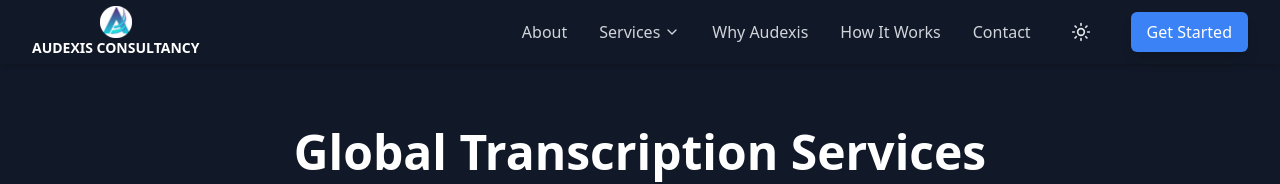
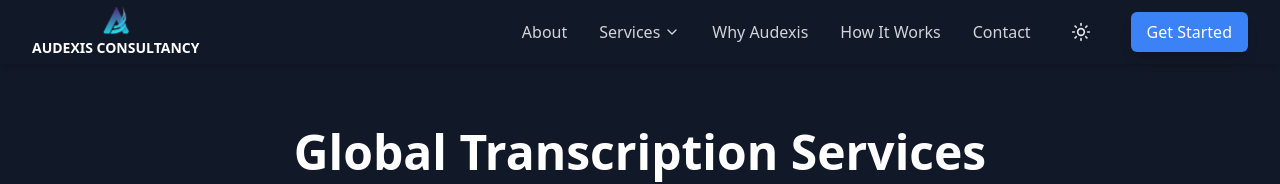
Before and after one commit to newcomer119/Audexis, a React (Vite) app: page /services/global in a window 1280 px wide. Shown: the top 184 px of the page. Built offline with nearby package versions, Linux system fonts and the light colour scheme.

Commit message:
made changes to logo for both theme

```diff
--- a/src/components/Navbar.tsx
+++ b/src/components/Navbar.tsx
@@ -2,8 +2,8 @@ import React, { useState, useEffect } from 'react';
 import { Headphones, Menu, X, ChevronDown } from 'lucide-react';
 import { Link, useLocation } from 'react-router-dom';
 import { ThemeToggle } from './ThemeToggle';
-import AudexisLogo from '../Audexis1.jpg'
-import Logo from '../Audexis2.png'
+import AudexisLogo from '../Audexis2.png'
+import Logo from '../aude1.png'
 
 const serviceLinks = [
   { name: 'Legal Transcription', path: '/services/legal' },
@@ -28,11 +28,16 @@ export function Navbar() {
         <div className="flex justify-between h-16 items-center">
           <Link to="/" className="flex flex-col items-center">
             <img
+              src={AudexisLogo}
+              alt="Audexis Logo"
+              className="h-8 w-auto bg-blend-screen block dark:hidden"
+            />
+            <img
               src={Logo}
-              alt="Audexis Logo"
-                className="h-8 w-auto"
-              />
-              <span className="text-sm font-bold text-[#2B9BCA] dark:text-[#FFFFFF]">
+              alt="Audexis Logo Dark"
+              className="h-8 w-auto bg-blend-screen hidden dark:block"
+            />
+            <span className="text-sm font-bold text-[#2B9BCA] dark:text-[#FFFFFF]">
               AUDEXIS CONSULTANCY
             </span>
           </Link>
```
Also changed, not shown: src/aude-rm.jpg (added), src/aude1.png (added).
